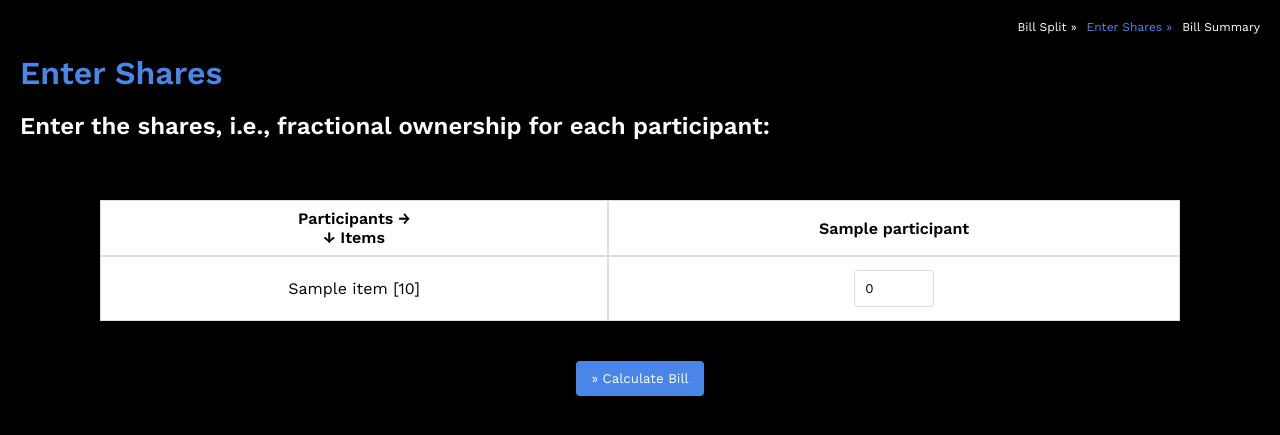
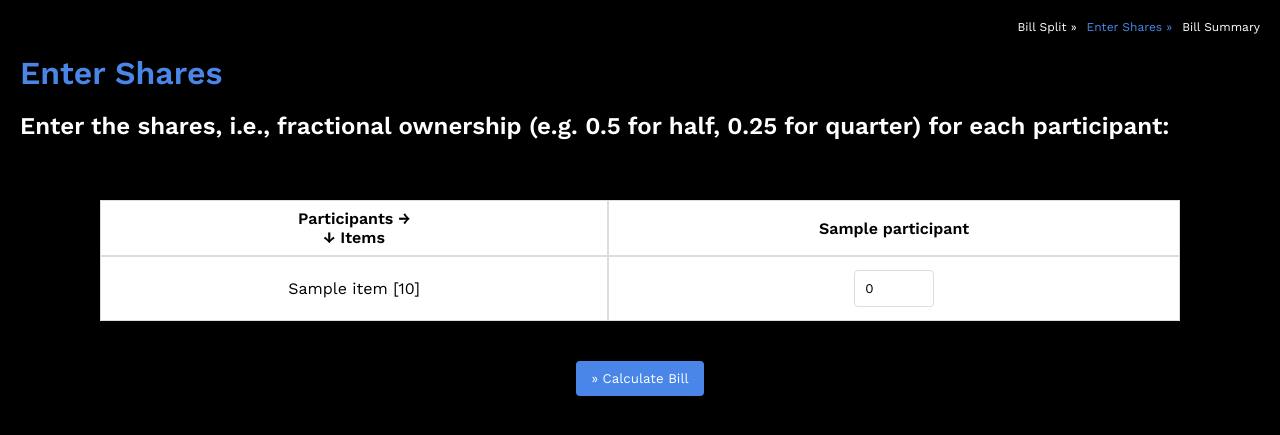
Before and after one commit to devSoham3/bill-split-prod, a Flask app: template templates/enter_shares.html in a window 1280 px wide. Shown: the top 435 px of the page. Run offline with Flask 3, Linux system fonts and the light colour scheme; the template is opened without the code that fills it: most values are stand-ins (such as "Sample title", 1, 10 or a date in 2020).

Commit message:
Added example shares/fractions.

```diff
--- a/templates/enter_shares.html
+++ b/templates/enter_shares.html
@@ -16,7 +16,7 @@
         <a href="/">Bill Split »</a> <span class="current">Enter Shares »</span> <a href="#">Bill Summary</a>
     </div>
     <h1>Enter Shares</h1>
-    <h2>Enter the shares, i.e., fractional ownership for each participant:</h2>
+    <h2>Enter the shares, i.e., fractional ownership (e.g. 0.5 for half, 0.25 for quarter) for each participant:</h2>
     <form method="POST" action="/enter_shares">
         <!-- Hidden inputs for passing participants and items as JSON strings -->
         {% for participant in participants %}
```
